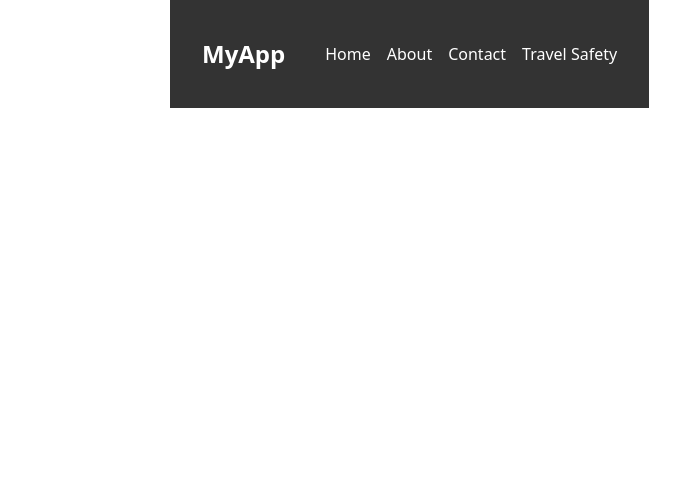
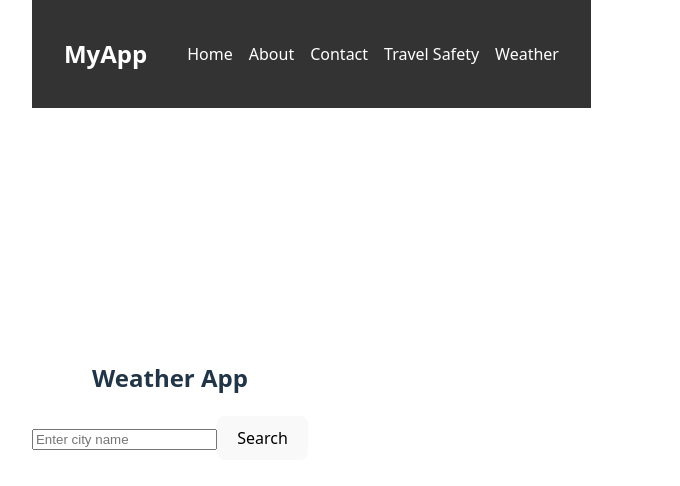
Before and after one commit to andrewchampagne/safe-travels, a React (Vite) app in the folder travel-site/: page /weather in a window 1280 px wide. Shown: the top 486 px of the page, without its empty margins (470-1150 px from the left). Built offline with nearby package versions, Linux system fonts and the light colour scheme.

Commit message:
WeatherApp Changes

```diff
--- a/travel-site/src/App.jsx
+++ b/travel-site/src/App.jsx
@@ -8,6 +8,7 @@ import About from './pages/About';
 import Contact from './pages/Contact';
 
 import TravelSafetyChecker from "./components/TravelSafetyChecker";
+import WeatherApp from "./components/weatherapp";
 
 
 function App() {
@@ -19,6 +20,7 @@ function App() {
         <Route path="/about" element={<About />} />
         <Route path="/contact" element={<Contact />} />
         <Route path="/safety" element={<TravelSafetyChecker />} />
+        <Route path="/weather" element={<WeatherApp />} />
       </Routes>
     </Router>
   );
--- a/travel-site/src/components/Navbar.jsx
+++ b/travel-site/src/components/Navbar.jsx
@@ -11,6 +11,7 @@ function Navbar() {
         <li><Link to="/about">About</Link></li>
         <li><Link to="/contact">Contact</Link></li>
         <Link to="/safety">Travel Safety</Link>
+        <Link to="/weather">Weather</Link>
       </ul>
     </nav>
   );
--- /dev/null
+++ b/travel-site/src/components/weatherapp.jsx
@@ -0,0 +1,63 @@
+import React, { useState } from "react";
+
+const WeatherApp = () => {
+  const [city, setCity] = useState("");
+  const [weather, setWeather] = useState(null);
+  const [error, setError] = useState("");
+
+  const API_KEY = "2551d0104ece484556752a8973366ee5";
+
+  const fetchWeather = async () => {
+    if (!city) return;
+    try {
+      const res = await fetch(
+        `https://api.openweathermap.org/data/2.5/weather?q=${city}&appid=${API_KEY}&units=metric`
+      );
+      const data = await res.json();
+      if (data.cod !== 200) {
+        setError(data.message);
+        setWeather(null);
+      } else {
+        setWeather(data);
+        setError("");
+      }
+    } catch (err) {
+      setError("Failed to fetch weather.");
+      setWeather(null);
+    }
+  };
+
+
+return (
+    <div className="max-w-md mx-auto mt-10 p-6 rounded-2xl shadow-xl bg-white">
+      <h2 className="text-2xl font-bold mb-4 text-center">Weather App</h2>
+      <div className="flex gap-2">
+        <input
+          type="text"
+          className="flex-1 p-2 border rounded"
+          placeholder="Enter city name"
+          value={city}
+          onChange={(e) => setCity(e.target.value)}
+        />
+        <button
+          onClick={fetchWeather}
+          className="bg-blue-500 text-white px-4 py-2 rounded hover:bg-blue-600"
+        >
+          Search
+        </button>
+      </div>
+
+      {error && <p className="text-red-500 mt-4">{error}</p>}
+
+      {weather && (
+        <div className="mt-6 text-center">
+          <h3 className="text-xl font-semibold">{weather.name}</h3>
+          <p className="text-4xl">{Math.round(weather.main.temp)}°C</p>
+          <p className="capitalize text-gray-600">{weather.weather[0].description}</p>
+        </div>
+      )}
+    </div>
+  );
+};
+
+export default WeatherApp;
```
